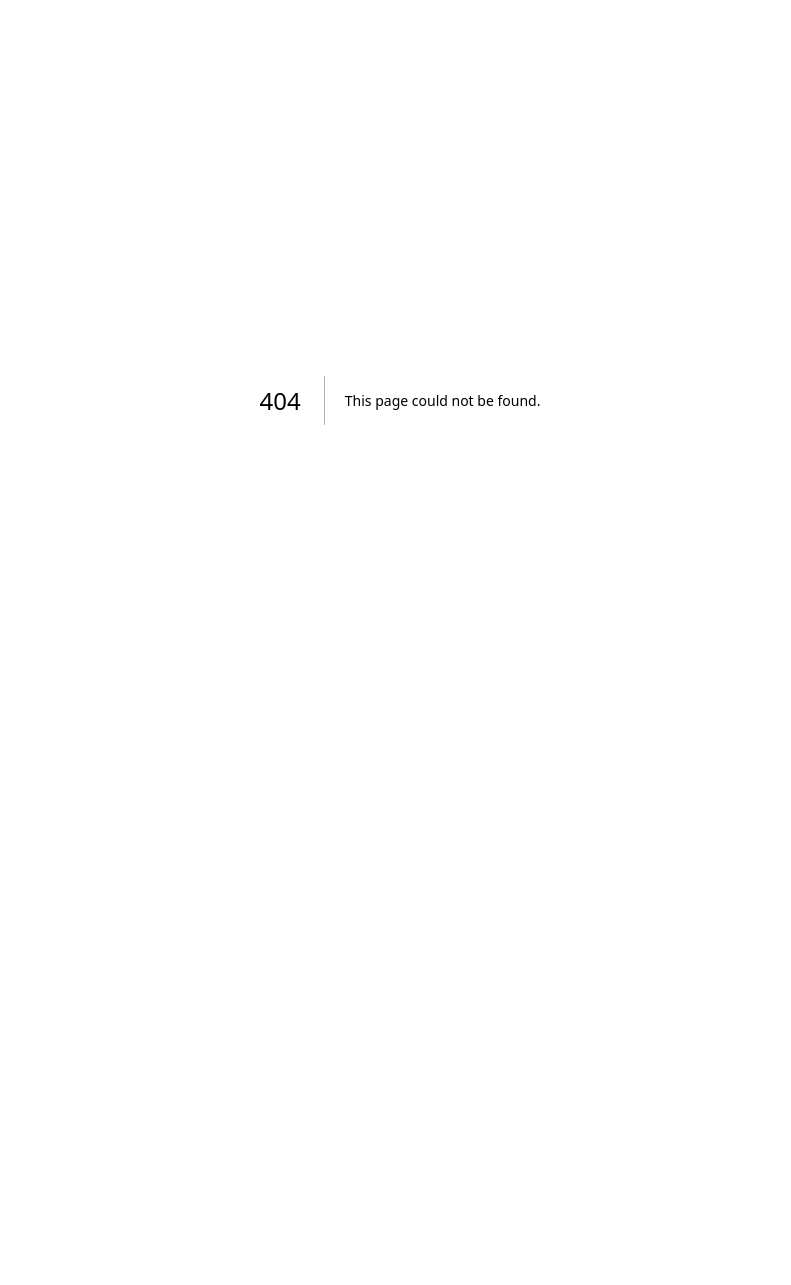
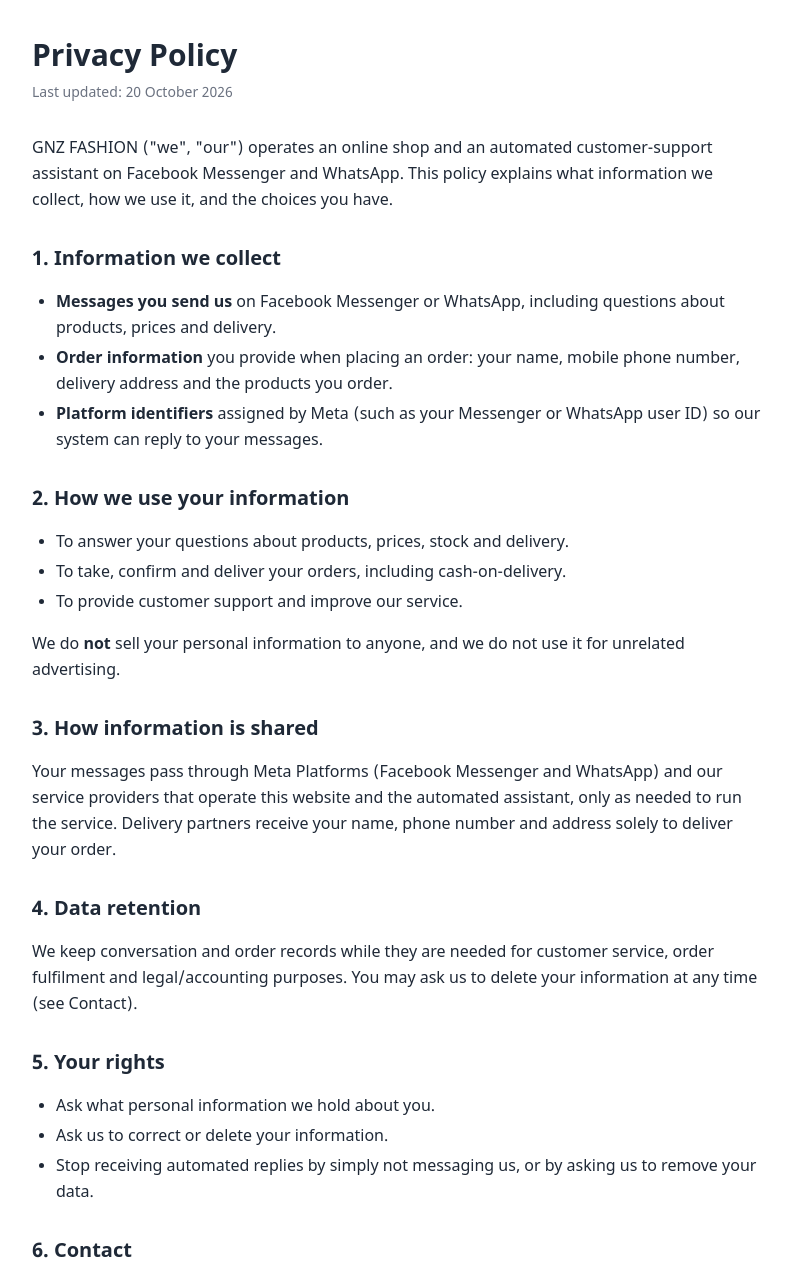
Before and after one commit to sowrobrana1/chatbot-platform, a Next.js app: page /privacy in a window 1280 px wide. Before the commit this address had no page. Shown: the top 1285 px of the page, without its empty margins (240-1031 px from the left). Before the commit the page ends 800 px from the top, so only its background shows below. Built offline with nearby package versions, Linux system fonts and the light colour scheme.

Commit message:
Add privacy policy page for Meta app review

```diff
--- /dev/null
+++ b/app/privacy/page.tsx
@@ -0,0 +1,85 @@
+export const metadata = {
+  title: "Privacy Policy — GNZ FASHION",
+  description: "How GNZ FASHION collects, uses and protects customer information.",
+};
+
+export default function PrivacyPage() {
+  return (
+    <main className="mx-auto max-w-3xl px-4 py-10 text-gray-800">
+      <h1 className="text-3xl font-bold mb-2">Privacy Policy</h1>
+      <p className="text-sm text-gray-500 mb-8">Last updated: 20 October 2026</p>
+
+      <section className="space-y-4 leading-relaxed">
+        <p>
+          GNZ FASHION (&quot;we&quot;, &quot;our&quot;) operates an online shop and an automated
+          customer-support assistant on Facebook Messenger and WhatsApp. This policy
+          explains what information we collect, how we use it, and the choices you have.
+        </p>
+
+        <h2 className="text-xl font-semibold pt-4">1. Information we collect</h2>
+        <ul className="list-disc pl-6 space-y-1">
+          <li>
+            <strong>Messages you send us</strong> on Facebook Messenger or WhatsApp,
+            including questions about products, prices and delivery.
+          </li>
+          <li>
+            <strong>Order information</strong> you provide when placing an order: your
+            name, mobile phone number, delivery address and the products you order.
+          </li>
+          <li>
+            <strong>Platform identifiers</strong> assigned by Meta (such as your
+            Messenger or WhatsApp user ID) so our system can reply to your messages.
+          </li>
+        </ul>
+
+        <h2 className="text-xl font-semibold pt-4">2. How we use your information</h2>
+        <ul className="list-disc pl-6 space-y-1">
+          <li>To answer your questions about products, prices, stock and delivery.</li>
+          <li>To take, confirm and deliver your orders, including cash-on-delivery.</li>
+          <li>To provide customer support and improve our service.</li>
+        </ul>
+        <p>
+          We do <strong>not</strong> sell your personal information to anyone, and we do
+          not use it for unrelated advertising.
+        </p>
+
+        <h2 className="text-xl font-semibold pt-4">3. How information is shared</h2>
+        <p>
+          Your messages pass through Meta Platforms (Facebook Messenger and WhatsApp)
+          and our service providers that operate this website and the automated
+          assistant, only as needed to run the service. Delivery partners receive your
+          name, phone number and address solely to deliver your order.
+        </p>
+
+        <h2 className="text-xl font-semibold pt-4">4. Data retention</h2>
+        <p>
+          We keep conversation and order records while they are needed for customer
+          service, order fulfilment and legal/accounting purposes. You may ask us to
+          delete your information at any time (see Contact).
+        </p>
+
+        <h2 className="text-xl font-semibold pt-4">5. Your rights</h2>
+        <ul className="list-disc pl-6 space-y-1">
+          <li>Ask what personal information we hold about you.</li>
+          <li>Ask us to correct or delete your information.</li>
+          <li>Stop receiving automated replies by simply not messaging us, or by asking us to remove your data.</li>
+        </ul>
+
+        <h2 className="text-xl font-semibold pt-4">6. Contact</h2>
+        <p>
+          GNZ FASHION, Kishoreganj, Bangladesh
+          <br />
+          Email: sowrobhasanrana39@gmail.com
+          <br />
+          Facebook Page: Rana Adventures
+        </p>
+
+        <h2 className="text-xl font-semibold pt-4">7. Changes to this policy</h2>
+        <p>
+          We may update this policy from time to time. The current version will always
+          be available on this page.
+        </p>
+      </section>
+    </main>
+  );
+}
```
